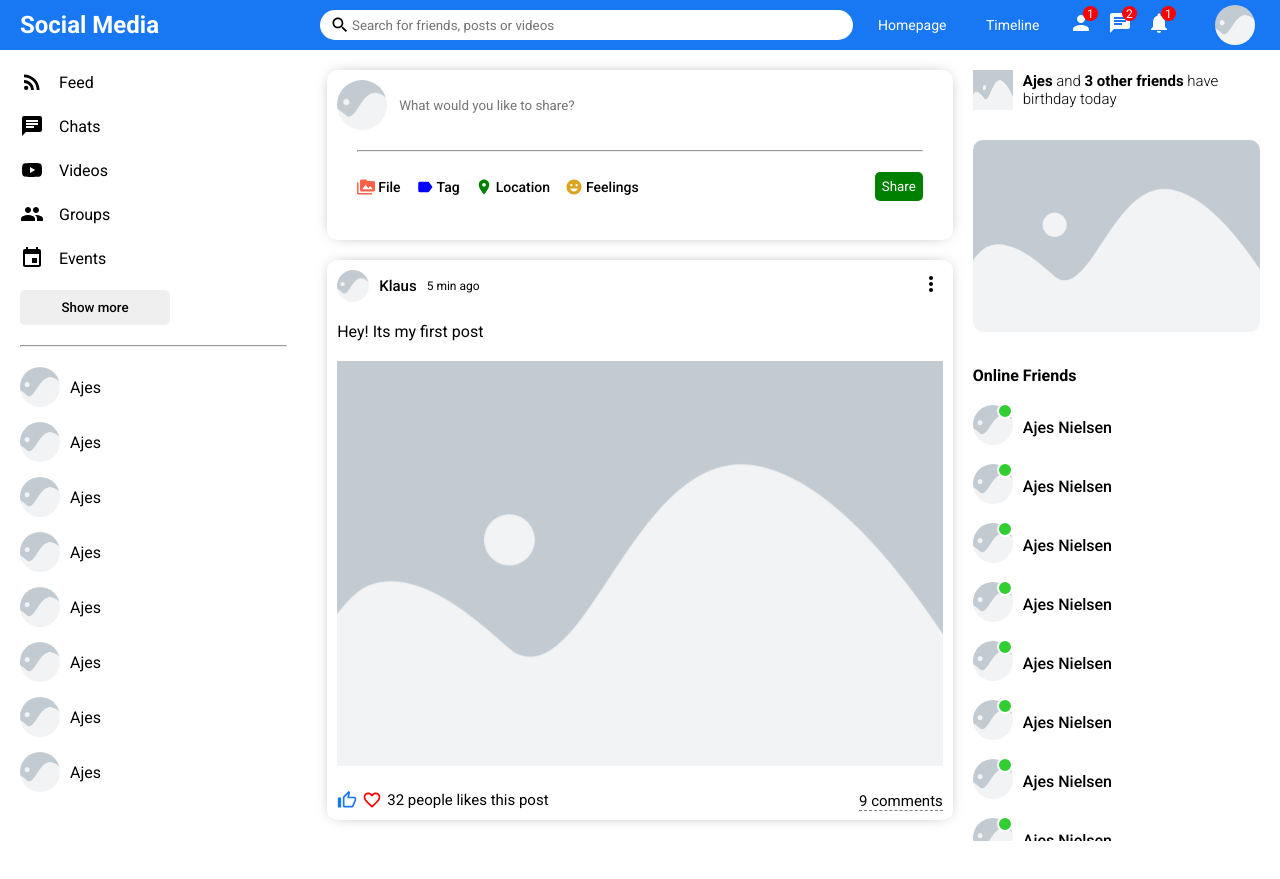
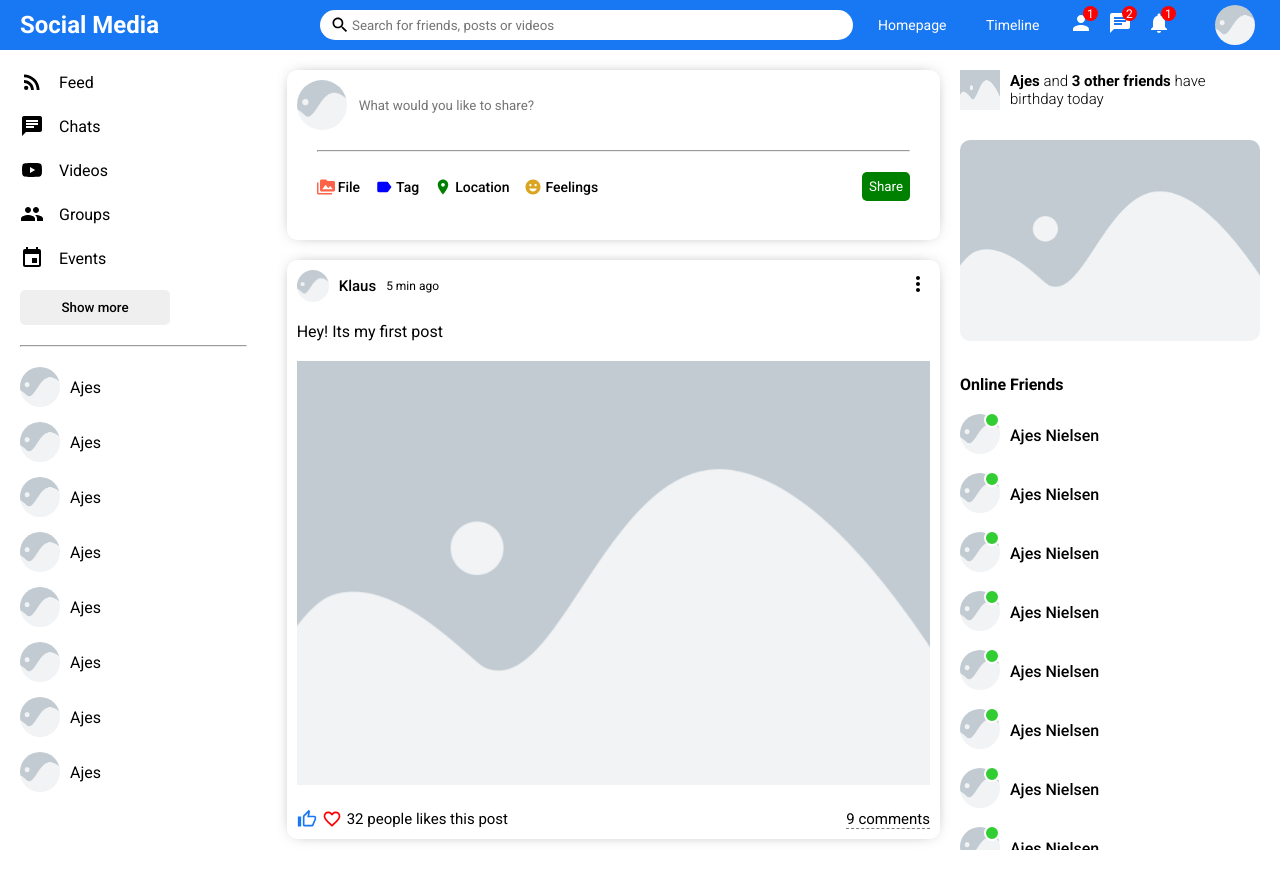
Before and after one commit to KlausSkovsmose/SocialM, a React (Create React App) app in the folder client/: page / in a window 1280 px wide. Built offline with nearby package versions, Linux system fonts and the light colour scheme.

Commit message:
Adjust flex

```diff
--- a/client/src/components/sidebar/sidebar.css
+++ b/client/src/components/sidebar/sidebar.css
@@ -1,5 +1,5 @@
 .sidebar {
-  flex: 3;
+  flex: 2.5;
   height: calc(100vh - 50px);
   overflow-y: scroll;
 }
```
